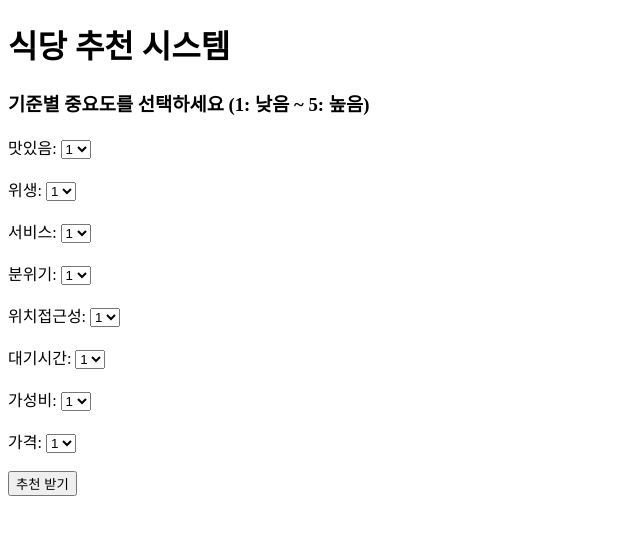
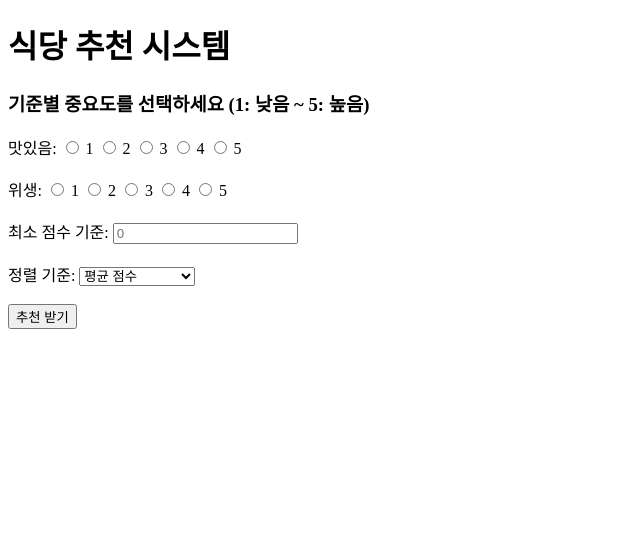
Before and after one commit to bag4355/2024-2-PIE-DS, a Flask app: page / in a window 1280 px wide. Shown: the top 535 px of the page, without its empty margins (0-640 px from the left). Run offline with Flask 3, Linux system fonts and the light colour scheme; parts of the project's set-up code (start-up, migrations or seed data) failed here and were passed over.

Commit message:
Updated app.py and templates for new visualization and filters

```diff
--- a/app.py
+++ b/app.py
@@ -34,6 +34,9 @@ def recommend():
         '가격': int(request.form['가격']),
     }
 
+    score_threshold = float(request.form.get('score_threshold', 0))
+    sort_by = request.form.get('sort_by', '평균 점수')
+
     # 점수 계산 함수
     def calculate_scores(summary_df):
         summary_df['추천 점수'] = summary_df.apply(
@@ -52,10 +55,17 @@ def recommend():
     scores_2 = calculate_scores(summary_2)
 
     # 결과 통합
-    result_1 = scores_1.to_frame(name='추천 점수 1').reset_index()
-    result_2 = scores_2.to_frame(name='추천 점수 2').reset_index()
+    result_1 = scores_1.to_frame(name='광고성 리뷰 포함').reset_index()
+    result_2 = scores_2.to_frame(name='광고성 리뷰 제거').reset_index()
 
     merged_results = pd.merge(result_1, result_2, on='식당 이름', how='outer').fillna(0)
+
+    # 평균 점수 계산 및 필터링
+    merged_results['평균 점수'] = merged_results[['광고성 리뷰 포함', '광고성 리뷰 제거']].mean(axis=1)
+    merged_results = merged_results[merged_results['평균 점수'] >= score_threshold]
+
+    # 정렬
+    merged_results = merged_results.sort_values(by=sort_by, ascending=False).head(5)
 
     # Plotly로 그래프 생성
     fig = px.bar(
@@ -64,11 +74,21 @@ def recommend():
         y='식당 이름',
         color='데이터셋',
         barmode='group',
-        title="추천 식당 순위 비교",
+        title="신촌 식당 추천 결과",
         text='추천 점수'
     )
     fig.update_traces(texttemplate='%{text:.2s}', textposition='outside')
-    fig.update_layout(yaxis={'categoryorder': 'total ascending'})
+    fig.update_layout(
+        yaxis={'categoryorder': 'total ascending'},
+        annotations=[
+            dict(
+                text="제작자: 산업공학회 PIE 24-2 DS 학회원 강태희, 고민지, 김건우, 김세원, 김채연, 안성진",
+                xref="paper", yref="paper",
+                x=0, y=-0.2,
+                showarrow=False
+            )
+        ]
+    )
 
     # HTML 그래프 생성
     graph_html = fig.to_html(full_html=False)
--- a/templates/index.html
+++ b/templates/index.html
@@ -11,75 +11,30 @@
         <h3>기준별 중요도를 선택하세요 (1: 낮음 ~ 5: 높음)</h3>
 
         <label for="맛있음">맛있음:</label>
-        <select id="맛있음" name="맛있음">
-            <option value="1">1</option>
-            <option value="2">2</option>
-            <option value="3">3</option>
-            <option value="4">4</option>
-            <option value="5">5</option>
-        </select><br><br>
+        <input type="radio" id="맛있음" name="맛있음" value="1"> 1
+        <input type="radio" id="맛있음" name="맛있음" value="2"> 2
+        <input type="radio" id="맛있음" name="맛있음" value="3"> 3
+        <input type="radio" id="맛있음" name="맛있음" value="4"> 4
+        <input type="radio" id="맛있음" name="맛있음" value="5"> 5<br><br>
 
+        <!-- 동일한 형식으로 다른 기준들 추가 -->
         <label for="위생">위생:</label>
-        <select id="위생" name="위생">
-            <option value="1">1</option>
-            <option value="2">2</option>
-            <option value="3">3</option>
-            <option value="4">4</option>
-            <option value="5">5</option>
-        </select><br><br>
+        <input type="radio" id="위생" name="위생" value="1"> 1
+        <input type="radio" id="위생" name="위생" value="2"> 2
+        <input type="radio" id="위생" name="위생" value="3"> 3
+        <input type="radio" id="위생" name="위생" value="4"> 4
+        <input type="radio" id="위생" name="위생" value="5"> 5<br><br>
 
-        <label for="서비스">서비스:</label>
-        <select id="서비스" name="서비스">
-            <option value="1">1</option>
-            <option value="2">2</option>
-            <option value="3">3</option>
-            <option value="4">4</option>
-            <option value="5">5</option>
-        </select><br><br>
+        <!-- 나머지 항목 반복 -->
 
-        <label for="분위기">분위기:</label>
-        <select id="분위기" name="분위기">
-            <option value="1">1</option>
-            <option value="2">2</option>
-            <option value="3">3</option>
-            <option value="4">4</option>
-            <option value="5">5</option>
-        </select><br><br>
+        <label for="score_threshold">최소 점수 기준:</label>
+        <input type="number" id="score_threshold" name="score_threshold" placeholder="0"><br><br>
 
-        <label for="위치접근성">위치접근성:</label>
-        <select id="위치접근성" name="위치접근성">
-            <option value="1">1</option>
-            <option value="2">2</option>
-            <option value="3">3</option>
-            <option value="4">4</option>
-            <option value="5">5</option>
-        </select><br><br>
-
-        <label for="대기시간">대기시간:</label>
-        <select id="대기시간" name="대기시간">
-            <option value="1">1</option>
-            <option value="2">2</option>
-            <option value="3">3</option>
-            <option value="4">4</option>
-            <option value="5">5</option>
-        </select><br><br>
-
-        <label for="가성비">가성비:</label>
-        <select id="가성비" name="가성비">
-            <option value="1">1</option>
-            <option value="2">2</option>
-            <option value="3">3</option>
-            <option value="4">4</option>
-            <option value="5">5</option>
-        </select><br><br>
-
-        <label for="가격">가격:</label>
-        <select id="가격" name="가격">
-            <option value="1">1</option>
-            <option value="2">2</option>
-            <option value="3">3</option>
-            <option value="4">4</option>
-            <option value="5">5</option>
+        <label for="sort_by">정렬 기준:</label>
+        <select id="sort_by" name="sort_by">
+            <option value="평균 점수">평균 점수</option>
+            <option value="광고성 리뷰 포함">광고성 리뷰 포함</option>
+            <option value="광고성 리뷰 제거">광고성 리뷰 제거</option>
         </select><br><br>
 
         <button type="submit">추천 받기</button>
--- a/templates/result.html
+++ b/templates/result.html
@@ -3,10 +3,11 @@
 <head>
     <meta charset="UTF-8">
     <meta name="viewport" content="width=device-width, initial-scale=1.0">
-    <title>추천 결과</title>
+    <title>신촌 식당 추천 결과</title>
 </head>
 <body>
-    <h1>추천 결과</h1>
+    <h1>신촌 식당 추천 결과</h1>
+    <h3>제작자: 산업공학회 PIE 24-2 DS 학회원 강태희, 고민지, 김건우, 김세원, 김채연, 안성진</h3>
     <div>
         {{ graph_html | safe }}
     </div>
```
